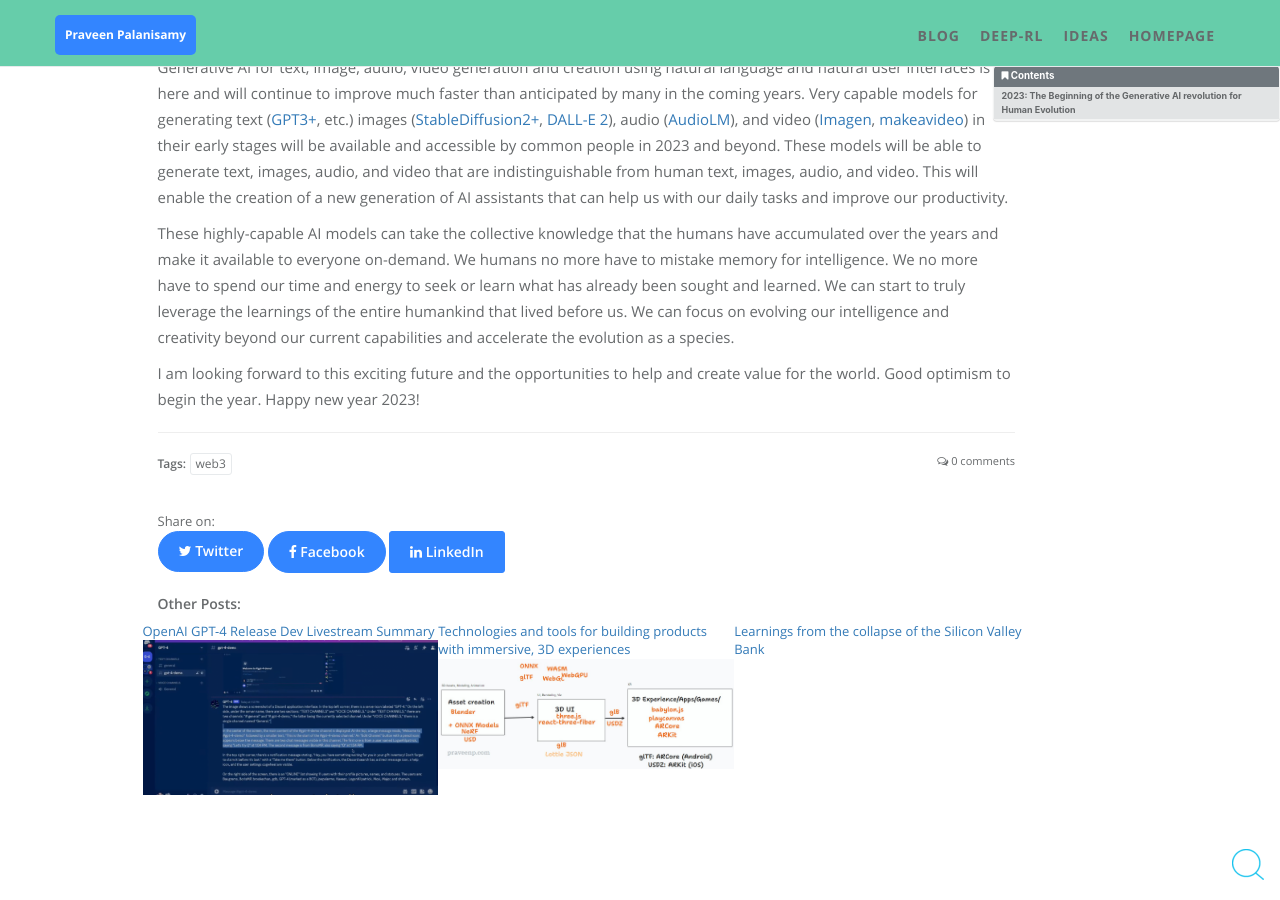
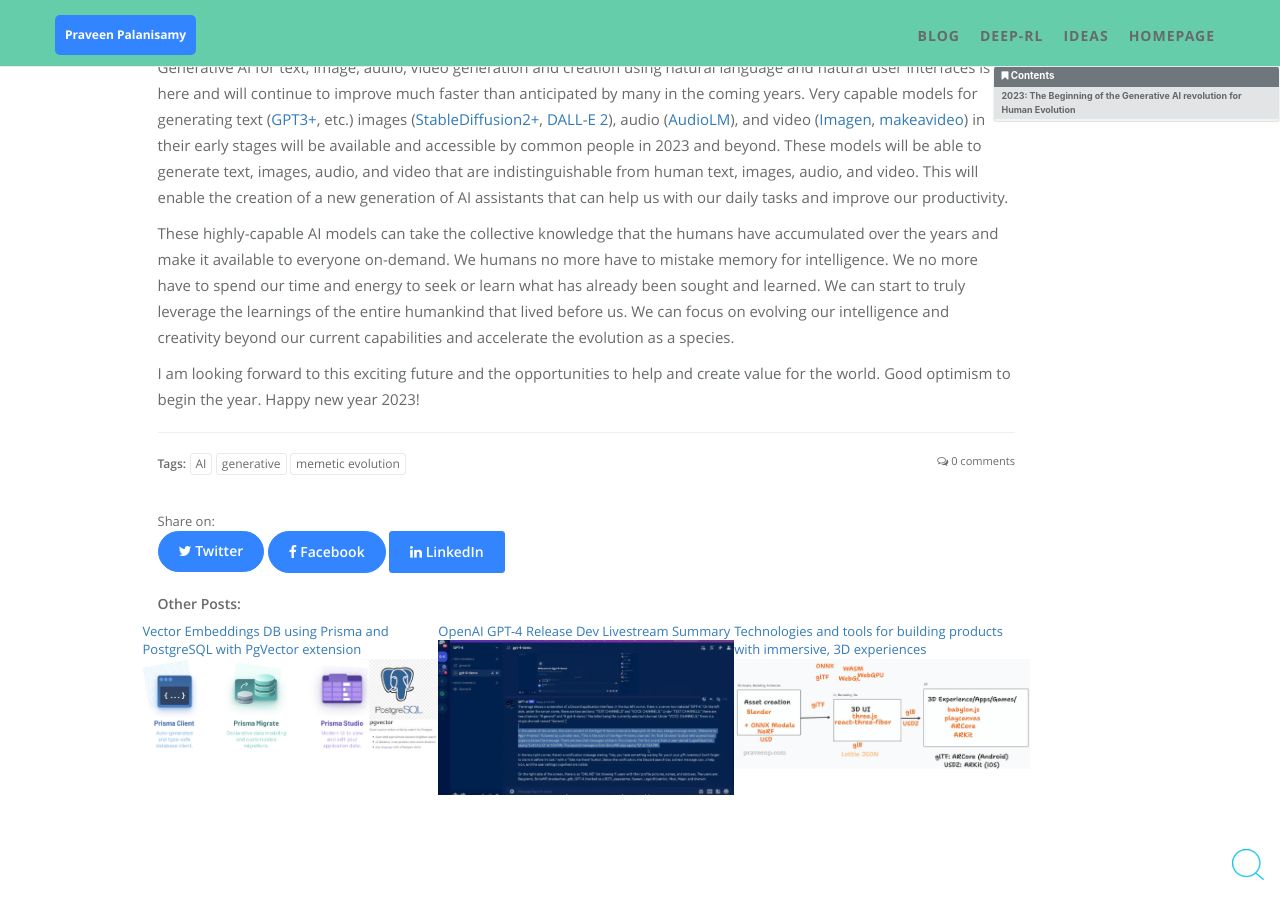
Before and after one commit to praveen-palanisamy/praveen-palanisamy.github.io, a Jekyll site: the page built from _posts/2023-01-01-beginning-of-the-generative-ai-revolution-for-human-evolution.md, in a window 1280 px wide and 900 px high, scrolled down 1369 px. Built offline with Jekyll 4.4.1, drawn with Linux system fonts in a browser that asks for light colours; comment, search, counter and statistics services are not loaded; some of the changed lines change nothing that is shown.

Commit message:
Add post on using Prisma & postgresql w/ pgvector as DB for vector embeddings

````diff
--- a/_posts/2023-01-01-beginning-of-the-generative-ai-revolution-for-human-evolution.md
+++ b/_posts/2023-01-01-beginning-of-the-generative-ai-revolution-for-human-evolution.md
@@ -4,7 +4,7 @@
 desc: Generative AI for text, image, audio, video generation and how it will help humanity to become more productive and accelerate memetic evolution
 keywords: AI
 categories: [Ideas]
-tags: web3
+tags: [AI, generative, memetic evolution]
 icon: fa-book
 ---
 
--- /dev/null
+++ b/_posts/2023-04-23-vector-embeddings-db-using-prisma-postgresql.md
@@ -0,0 +1,134 @@
+---
+title: Vector Embeddings DB using Prisma and PostgreSQL with PgVector extension
+date: 2023-04-23
+desc: Creating a vector embeddings database using Prisma and PostgreSQL
+keywords: [LLMs, embeddings, prisma, postgresql, supabase]
+categories: [Blog]
+tags: [LLMs, embeddings, supabase]
+icon: fa-book
+thumbnail: /static/assets/img/blog/apps/prisma-postgres-pgvector_sm.jpg
+---
+
+[![prisma-postgres-pgvector-db]({{site.img_path}}/apps/prisma-postgres-pgvector_sm.jpg){:class="img-responsive"}](#)
+
+# Setting up a Vector Database store using Prisma and PostgreSQL with PgVector extension
+
+[Prisma](https://prisma.io) is useful as an object-relational mapper (ORM) and Postgres is one of the supported database backend. Prisma is used to define the database schema in a simple Schema Definition Language (SDL) and can help with migrations and to auto generate the Prisma Client with type declarations for Javascript/Typescript. The generated Prisma Client is tailored to the models and views in the Schema and is used to interact with the database.
+
+<!-- toc -->
+
+- [Setting up a Vector Database store using Prisma and PostgreSQL with PgVector extension](#setting-up-a-vector-database-store-using-prisma-and-postgresql-with-pgvector-extension)
+  - [0. Setup VectorDB using Prisma](#0-setup-vectordb-using-prisma)
+  - [0. Setup Schema](#0-setup-schema)
+  - [1. Update VectorDB schema](#1-update-vectordb-schema)
+  - [Issues](#issues)
+
+<!-- tocstop -->
+
+## 0. Setup VectorDB using Prisma
+
+1. Define DB `provider` and `url` in `prisma/schema.prisma` file as follows:
+
+```prisma
+datasource db {
+  provider = "postgresql"
+  url      = env("DATABASE_URL")
+  directUrl = env("DIRECT_DATABASE_URL")
+}
+```
+
+1. Setup `.env` file with the following variables:
+
+```bash
+DATABASE_URL="postgres://<user>:<password>@<host>:<port>/<database>?pgbouncer=true"
+DIRECT_DATABASE_URL="postgresql://<user>:<password>@<host>:<port>/<database>"
+```
+
+**Notes:**
+
+- Remember to replace the `<user>`, `<password>`, `<host>`, `<port>`, and `<database>` placeholders with the actual values.
+- Notice that the `DATABASE_URL` is prefixed with `postgres://` and the `DIRECT_DATABASE_URL` is prefixed with `postgresql://`.
+- (optional) Use percent encoding to escape special characters (if any) in the password.
+
+## 0. Setup Schema
+
+1. Use Prisma Schema Language to define the data model in a schema file. The schema file is named `prisma/schema.prisma` by convention.
+1. When the schema is in a relatively stable state, create the DB schema for the first time Run: `npx prisma migrate dev --name init` to create the database schema and generate Prisma Client.
+1. Update `schema.prisma` to include `postgresqlExtensions` `previewFeatures`
+
+```prisma
+generator client {
+  provider        = "prisma-client-js"
+  previewFeatures = ["postgresqlExtensions"]
+}
+```
+
+1. (optional) Pull the extensions list from the database: `npx prisma db pull`
+1. Add the `pgvector` extension to the `datasource` block in `schema.prisma`:
+
+```prisma
+datasource db {
+  provider = "postgresql"
+  url      = env("DATABASE_URL")
+  directUrl = env("DIRECT_DATABASE_URL")
+  extensions = [pgvector(map: "vector", schema: "extensions")]
+}
+```
+
+> NOTE: The `map` and `schema` values are optional. The values `vector` and `extensions` respectively work when using [Supabase](https://supabase.com).
+
+## 1. Update VectorDB schema
+
+1. Make changes to prototype and develop the Prisma schema file as necessary.
+1. Run `npx prisma db push` to update the database schema and generate Prisma Client. This will generate Prisma Client but not record the schema change history in the database.
+1. When the schema is in a relatively stable state, run `npx prisma migrate dev --name <migration-name>` to create a new migration and apply it to the database.
+1. Run `npx prisma migrate dev --name <migration-name>` to create a new migration and apply it to the database.
+1. Run `npx prisma generate` to generate Prisma Client.
+1. (Optional) Run `npx prisma studio` to open the Prisma Studio GUI to view the data in the database.
+
+## Issues
+
+1. Composite types are ignored by Prisma. Prisma only supports composite types for MongoDB.
+
+The following simple model is not feasible with Prisma:
+
+```prisma
+model File {
+  id        Int      @id @default(autoincrement())
+  name      String
+  chunks Embedding[]  // Composite type. Not supported by Prisma.
+}
+
+model Embedding{
+  id     Int    @id @default(autoincrement())
+  embedding Unsupported("vector")
+}
+```
+
+The generated Prisma Client will not include the `chunks` field in the `File` model.
+
+The generated `migrations.sql` looks like this:
+
+```sql
+-- CreateExtension
+CREATE EXTENSION IF NOT EXISTS "vector" WITH SCHEMA "extensions";
+
+-- CreateTable
+CREATE TABLE "File" (
+    "id" SERIAL NOT NULL,
+    "name" TEXT NOT NULL,
+
+    CONSTRAINT "File_pkey" PRIMARY KEY ("id")
+);
+
+-- CreateTable
+CREATE TABLE "Embedding" (
+    "id" SERIAL NOT NULL,
+    "text" TEXT NOT NULL,
+    "embedding" vector,
+
+    CONSTRAINT "TextEmbedding_pkey" PRIMARY KEY ("id")
+);
+```
+
+Related issues/feature-requests [Reuse collections of fields inside models](https://github.com/prisma/prisma/issues/2371) and, [Support for native DB composite types](https://github.com/prisma/prisma/issues/4263) has been open since 2020!
````
Also changed, not shown: static/assets/img/blog/apps/prisma-postgres-pgvector_sm.jpg (added).
